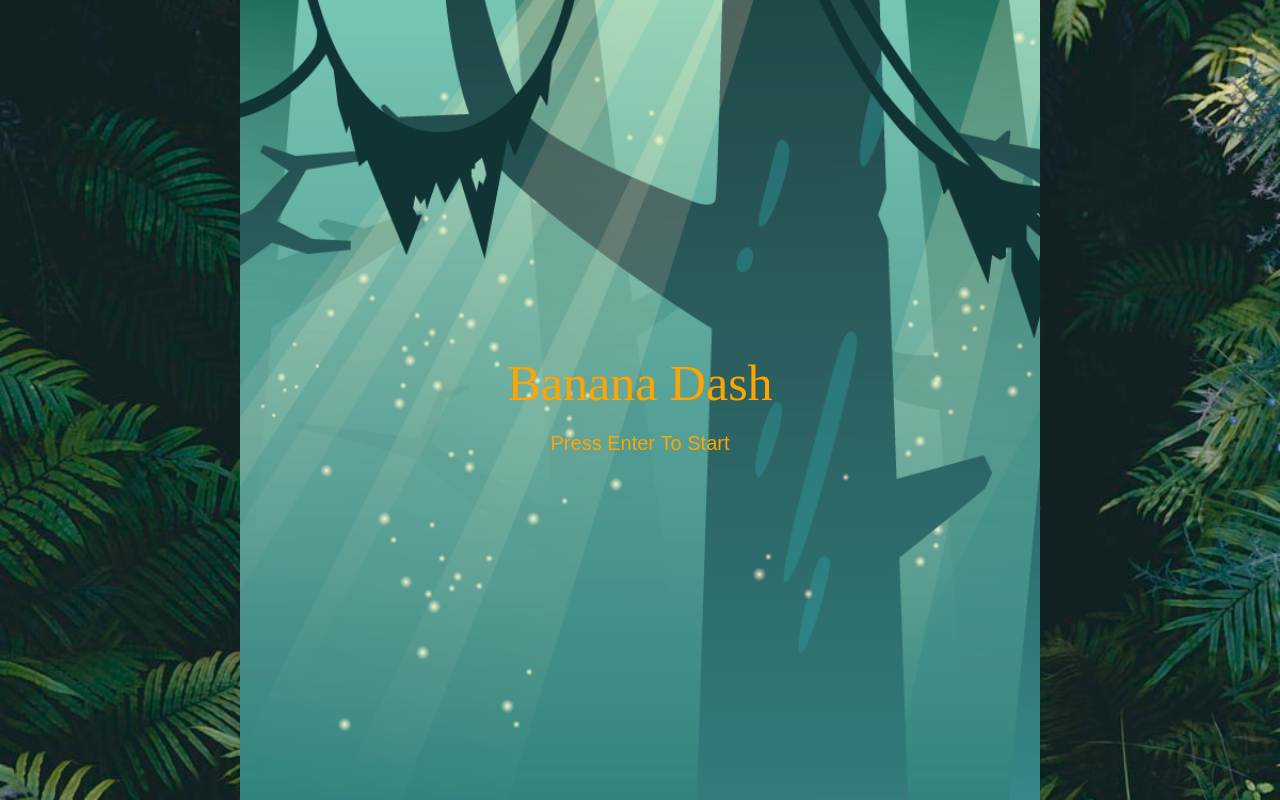
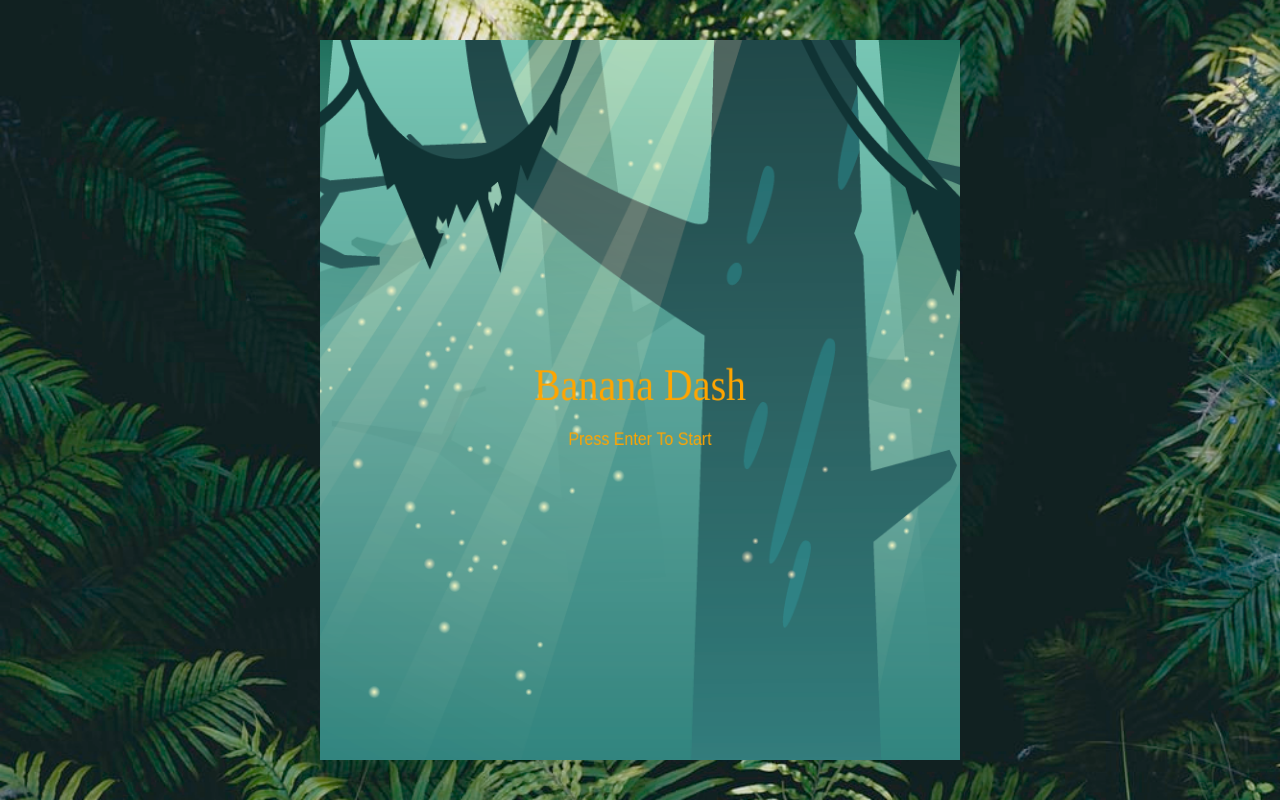
Before and after one commit to lawrence14701/Banana-Dash, a website built with webpack: page index.html in a window 1280 px wide. Built offline with nearby package versions, Linux system fonts and the light colour scheme; files whose address does not match are found by name.

Commit message:
dynamically sized canvas

```diff
--- a/index.html
+++ b/index.html
@@ -16,6 +16,8 @@
         margin-left: auto;
         margin-right: auto;
         display: block; */
+        width: 50%;
+        height: 90%;
         padding: 0;
         margin: auto;
         display: block;
```
